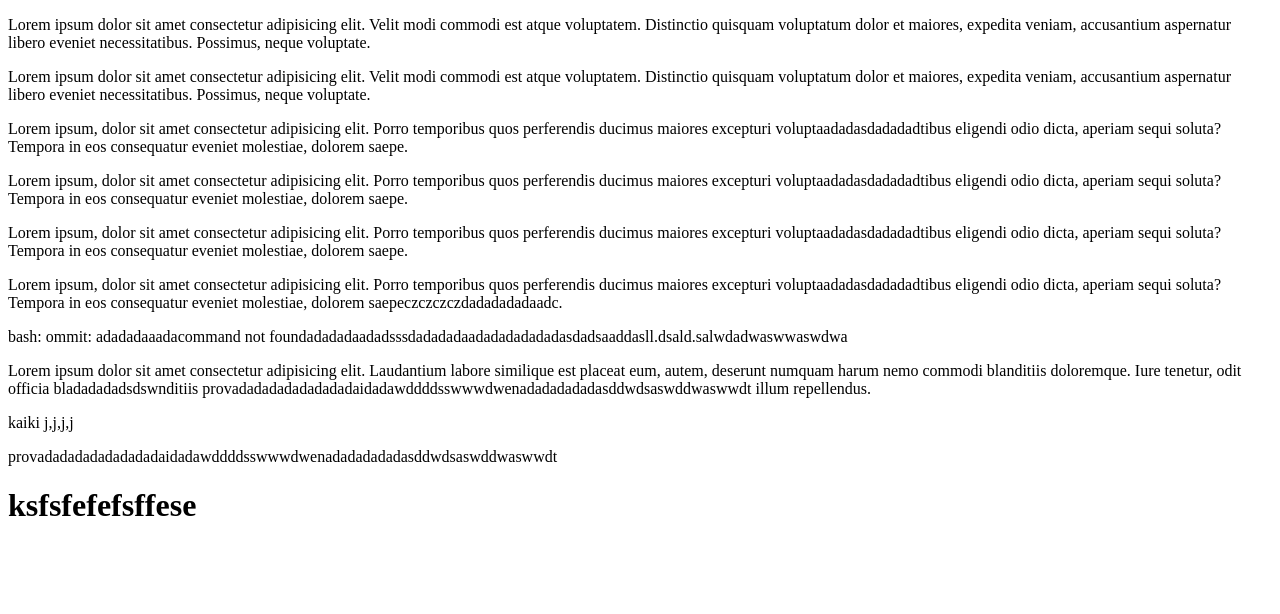
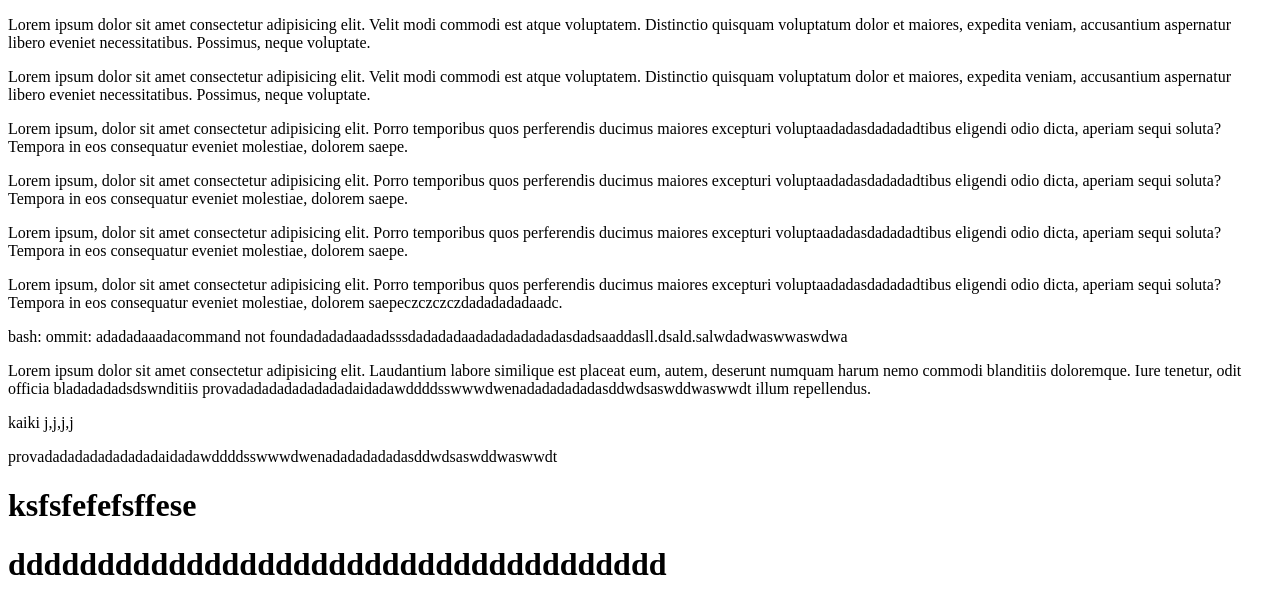
Before and after one commit to kaiki-Rodrigues/projeto-1, a plain HTML site: page index.html in a window 1280 px wide. Drawn offline with Linux system fonts and the light colour scheme.

Commit message:
mensagem clara do que está sendo commitado

```diff
--- a/index.html
+++ b/index.html
@@ -27,6 +27,8 @@
 
     <h1>ksfsfefefsffese</h1>
 
+    <h1>ddddddddddddddddddddddddddddddddddddd</h1>
+
 
 </body>
 </html>
```
